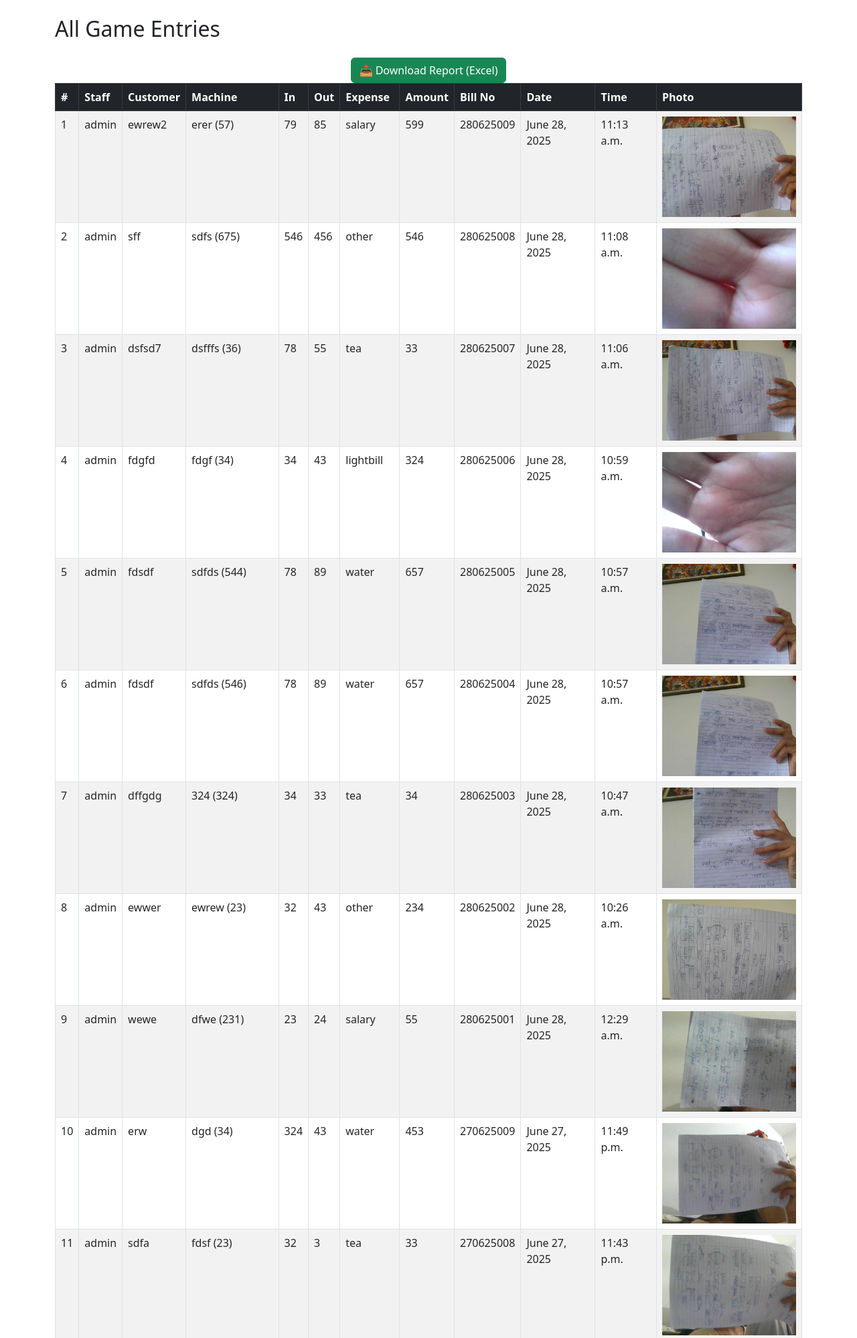
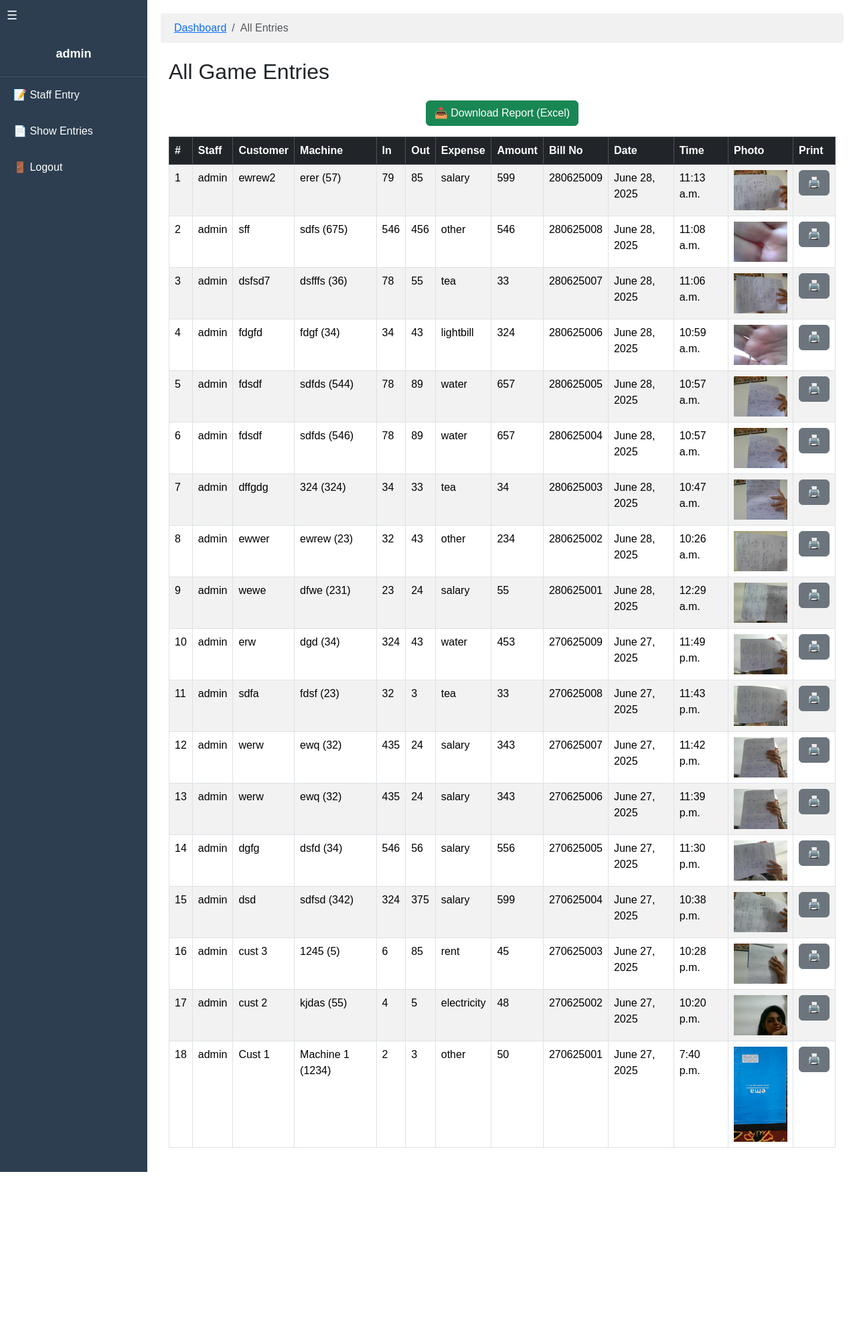
Before and after one commit to priyankaaurade1/videogameproject, a Django app: page /all_entries in a window 1280 px wide. Shown: the top 1998 px of the page at 67% size. After the commit the page ends 1750 px from the top, so only its background shows below. Run offline with Django 5.2, Linux system fonts and the light colour scheme; a user stored in the database is signed in; data comes from the database, SQL or seed files in the repository; both versions use the stored data as it was after the commit.

Commit message:
editbutton without refreshing,UI changes,print button in all entries

```diff
--- /dev/null
+++ b/videostore/templates/base.html
@@ -0,0 +1,121 @@
+<!DOCTYPE html>
+<html lang="en">
+<head>
+  <meta charset="UTF-8">
+  <title>Staff Dashboard</title>
+  <link rel="stylesheet" href="https://cdn.jsdelivr.net/npm/bootstrap@5.3.3/dist/css/bootstrap.min.css">
+  <style>
+    body {
+      display: flex;
+      min-height: 100vh;
+      margin: 0;
+      font-family: Arial, sans-serif;
+    }
+
+    .sidebar {
+      background-color: #2c3e50;
+      color: white;
+      min-width: 220px;
+      max-width: 220px;
+      transition: all 0.3s ease-in-out;
+      overflow: hidden;
+    }
+
+    .sidebar.collapsed {
+      min-width: 70px;
+      max-width: 70px;
+    }
+
+    .sidebar .sidebar-header {
+      padding: 20px;
+      font-size: 18px;
+      font-weight: bold;
+      text-align: center;
+      border-bottom: 1px solid rgba(255,255,255,0.1);
+    }
+
+    .sidebar ul.nav {
+      list-style: none;
+      padding: 0;
+    }
+
+    .sidebar ul.nav li {
+      padding: 15px 20px;
+    }
+
+    .sidebar ul.nav li a {
+      color: white;
+      text-decoration: none;
+      display: block;
+    }
+
+    .sidebar ul.nav li:hover {
+      background-color: #34495e;
+    }
+
+    .content {
+      flex-grow: 1;
+      padding: 20px;
+    }
+
+    .breadcrumb-wrapper {
+      background-color: #f1f1f1;
+      padding: 10px 20px;
+      border-radius: 4px;
+      margin-bottom: 20px;
+    }
+
+    .toggle-btn {
+      background: none;
+      border: none;
+      color: white;
+      font-size: 18px;
+      padding: 10px;
+      cursor: pointer;
+      text-align: left;
+      width: 100%;
+    }
+
+    .sidebar.collapsed .nav-text {
+      display: none;
+    }
+  </style>
+</head>
+<body>
+  <!-- Sidebar -->
+  <div class="sidebar" id="sidebar">
+    <button class="toggle-btn" onclick="toggleSidebar()">☰</button>
+    <div class="sidebar-header">
+      <span class="nav-text">{{ request.user.username }}</span>
+    </div>
+    <ul class="nav">
+      <li><a href="{% url 'staff_entry' %}"><span class="nav-text">📝 Staff Entry</span></a></li>
+      <li><a href="{% url 'all_entries' %}"><span class="nav-text">📄 Show Entries</span></a></li>
+      <li><a href="{% url 'logout' %}"><span class="nav-text">🚪 Logout</span></a></li>
+    </ul>
+  </div>
+
+  <!-- Main Content -->
+  <div class="content">
+    <!-- Breadcrumb -->
+    <div class="breadcrumb-wrapper">
+      {% block breadcrumb %}
+        <nav>
+          <ol class="breadcrumb mb-0">
+            <li class="breadcrumb-item"><a href="{% url 'staff_entry' %}">Dashboard</a></li>
+            <li class="breadcrumb-item active" aria-current="page">{% block page_title %}Staff Entry{% endblock %}</li>
+          </ol>
+        </nav>
+      {% endblock %}
+    </div>
+
+    {% block content %}{% endblock %}
+  </div>
+
+  <script>
+    function toggleSidebar() {
+      document.getElementById('sidebar').classList.toggle('collapsed');
+    }
+  </script>
+</body>
+</html>
--- a/videostore/templates/entries_list.html
+++ b/videostore/templates/entries_list.html
@@ -1,18 +1,19 @@
+{% extends 'base.html' %}
 {% load static %}
-<!DOCTYPE html>
-<html>
-<head>
-  <title>All Game Entries</title>
-  <link href="https://cdn.jsdelivr.net/npm/bootstrap@5.3.0/dist/css/bootstrap.min.css" rel="stylesheet">
-</head>
-<body>
+
+{% block page_title %}All Entries{% endblock %}
+
+{% block content %}
 <div class="container mt-4">
   <h2 class="mb-3">All Game Entries</h2>
-    <div class="text-center mt-4">
+
+  <div class="text-center mt-4 mb-3">
     <form method="get" action="{% url 'export_report' %}">
       <button type="submit" class="btn btn-success">📥 Download Report (Excel)</button>
     </form>
   </div>
+
+  <div id="printableArea">
     <table class="table table-bordered table-striped">
       <thead class="table-dark">
         <tr>
@@ -28,11 +29,12 @@
           <th>Date</th>
           <th>Time</th>
           <th>Photo</th>
+          <th>Print</th>
         </tr>
       </thead>
       <tbody>
         {% for entry in entries %}
-        <tr>
+        <tr id="entryRow-{{ entry.id }}">
           <td>{{ forloop.counter }}</td>
           <td>{{ entry.staff.username }}</td>
           <td>{{ entry.customer_name }}</td>
@@ -46,15 +48,78 @@
           <td>{{ entry.time }}</td>
           <td>
             {% if entry.photo %}
-            <img src="{{ entry.photo.url }}" width="200">
+              <img src="{{ entry.photo.url }}" width="80">
             {% else %}
               <p>No photo</p>
             {% endif %}
+          </td>
+          <td>
+            <button class="btn btn-secondary printBtn" data-entry-id="{{ entry.id }}">🖨️</button>
           </td>
         </tr>
         {% endfor %}
       </tbody>
     </table>
   </div>
+</div>
+<script>
+  document.addEventListener('DOMContentLoaded', function () {
+    const printButtons = document.querySelectorAll('.printBtn');
+
+    printButtons.forEach(button => {
+      button.addEventListener('click', function () {
+        const entryId = this.getAttribute('data-entry-id');
+        const row = document.getElementById(`entryRow-${entryId}`);
+        const clonedRow = row.cloneNode(true);
+
+        // Remove photo and print cells (indexes 11 and 12)
+        clonedRow.removeChild(clonedRow.children[12]); // Print button
+        clonedRow.removeChild(clonedRow.children[11]); // Photo
+
+        const newWindow = window.open('', '', 'height=600,width=800');
+        newWindow.document.write(`
+          <html>
+            <head>
+              <title>Print Entry</title>
+              <style>
+                body { font-family: Arial, sans-serif; margin: 20px; }
+                table { width: 100%; border-collapse: collapse; }
+                th, td { border: 1px solid #000; padding: 8px; text-align: center; font-size: 13px; }
+                th { background-color: #f2f2f2; }
+              </style>
+            </head>
+            <body>
+              <h3 style="text-align:center; margin-bottom: 20px;">Game Entry Report</h3>
+              <table>
+                <thead>
+                  <tr>
+                    <th>#</th>
+                    <th>Staff</th>
+                    <th>Customer</th>
+                    <th>Machine</th>
+                    <th>In</th>
+                    <th>Out</th>
+                    <th>Expense</th>
+                    <th>Amount</th>
+                    <th>Bill No</th>
+                    <th>Date</th>
+                    <th>Time</th>
+                  </tr>
+                </thead>
+                <tbody>
+                  ${clonedRow.innerHTML}
+                </tbody>
+              </table>
             </body>
           </html>
+        `);
+
+        newWindow.document.close();
+        newWindow.focus();
+        newWindow.print();
+        newWindow.close();
+      });
+    });
+  });
+</script>
+{% endblock %}
--- a/videostore/views.py
+++ b/videostore/views.py
@@ -95,12 +95,8 @@ def staff_entry(request):
     india_tz = pytz.timezone("Asia/Kolkata")
     now = timezone.now().astimezone(india_tz)
 
-    photo_data = request.POST.get('photo_data')
-    if photo_data:
-        format, imgstr = photo_data.split(';base64,')
-        ext = format.split('/')[-1]
-        photo_file = ContentFile(base64.b64decode(imgstr), name=f"photo.{ext}")
     if request.method == 'POST':
+        entry_id = request.POST.get("entry_id")
         photo_file = None
         photo_data = request.POST.get('photo_data')
         if photo_data:
@@ -108,27 +104,44 @@ def staff_entry(request):
             ext = format.split('/')[-1]
             photo_file = ContentFile(base64.b64decode(imgstr), name=f"{random.randint(100000,999999)}.{ext}")
 
-        GameData.objects.create(
-            staff=request.user,
-            customer_id="cust-" + str(random.randint(10000, 99999)),
-            customer_name=request.POST['customer_name'],
-            machine_name=request.POST['machine_name'],
-            machine_number=request.POST['machine_number'],
-            in_points=request.POST['in_points'],
-            out_points=request.POST['out_points'],
-            good_luck=request.POST.get('amount') or 0,
-            expense_type=request.POST['expense_type'],
-            bill_no=generate_bill_no(),
-            photo=photo_file,
-            remarks=request.POST['remarks'],
-            date=now.date(),
-            time=now.time(),
-        )
+        if entry_id:
+            # Editing existing record
+            entry = GameData.objects.get(pk=entry_id)
+            entry.customer_name = request.POST['customer_name']
+            entry.machine_name = request.POST['machine_name']
+            entry.machine_number = request.POST['machine_number']
+            entry.in_points = request.POST['in_points']
+            entry.out_points = request.POST['out_points']
+            entry.good_luck = request.POST.get('amount') or 0
+            entry.expense_type = request.POST['expense_type']
+            entry.remarks = request.POST['remarks']
+            entry.date = now.date()
+            entry.time = now.time()
+            if photo_file:
+                entry.photo = photo_file
+            entry.save()
+        else:
+            # Creating new record
+            entry = GameData.objects.create(
+                staff=request.user,
+                customer_id="cust-" + str(random.randint(10000, 99999)),
+                customer_name=request.POST['customer_name'],
+                machine_name=request.POST['machine_name'],
+                machine_number=request.POST['machine_number'],
+                in_points=request.POST['in_points'],
+                out_points=request.POST['out_points'],
+                good_luck=request.POST.get('amount') or 0,
+                expense_type=request.POST['expense_type'],
+                bill_no=generate_bill_no(),
+                photo=photo_file,
+                remarks=request.POST['remarks'],
+                date=now.date(),
+                time=now.time(),
+            )
 
         if request.headers.get('x-requested-with') == 'XMLHttpRequest':
-            return JsonResponse({'success': True})
+            return JsonResponse({'success': True, 'id': entry.id})
 
-        # fallback (not used with AJAX)
         messages.success(request, "✅ Data saved successfully!")
         return redirect('staff_entry')
 
```
Also changed, not shown: videostore/templates/staff_entry.html (+65 -53 lines), db.sqlite3, media/uploads/421369.png (added), media/uploads/445015.png (added), media/uploads/518830.png (added), media/uploads/541956.png (added), media/uploads/594221.png (added), media/uploads/611769.png (added), media/uploads/763718.png (added), media/uploads/780048.png (added), media/uploads/871488.png (added), media/uploads/921499.png (added). Lines whose indentation alone changed are shown as unchanged.
